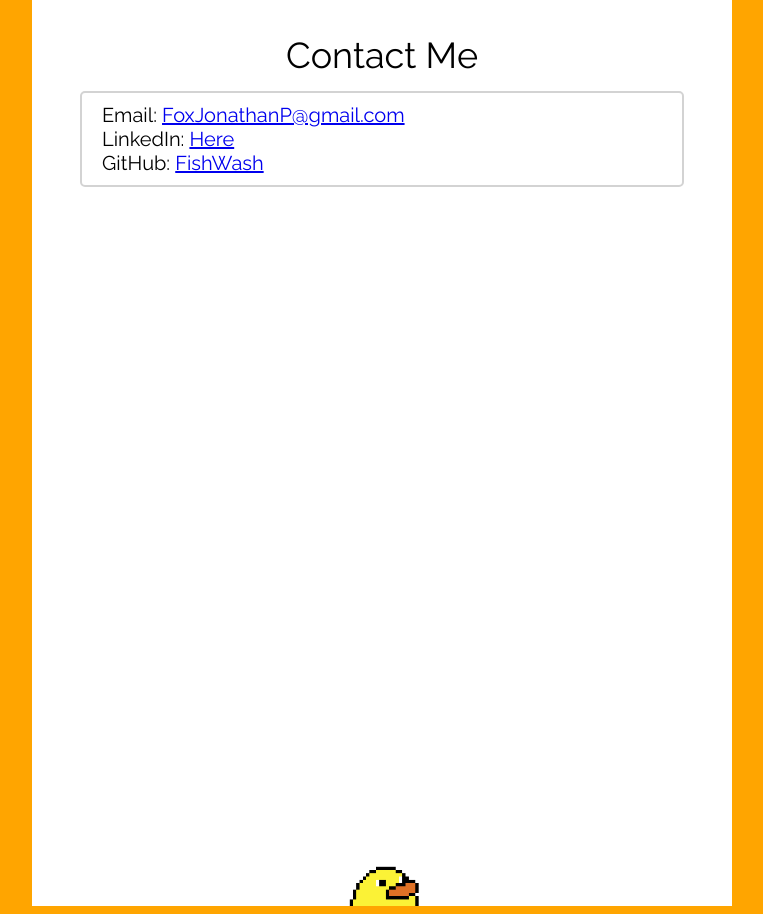
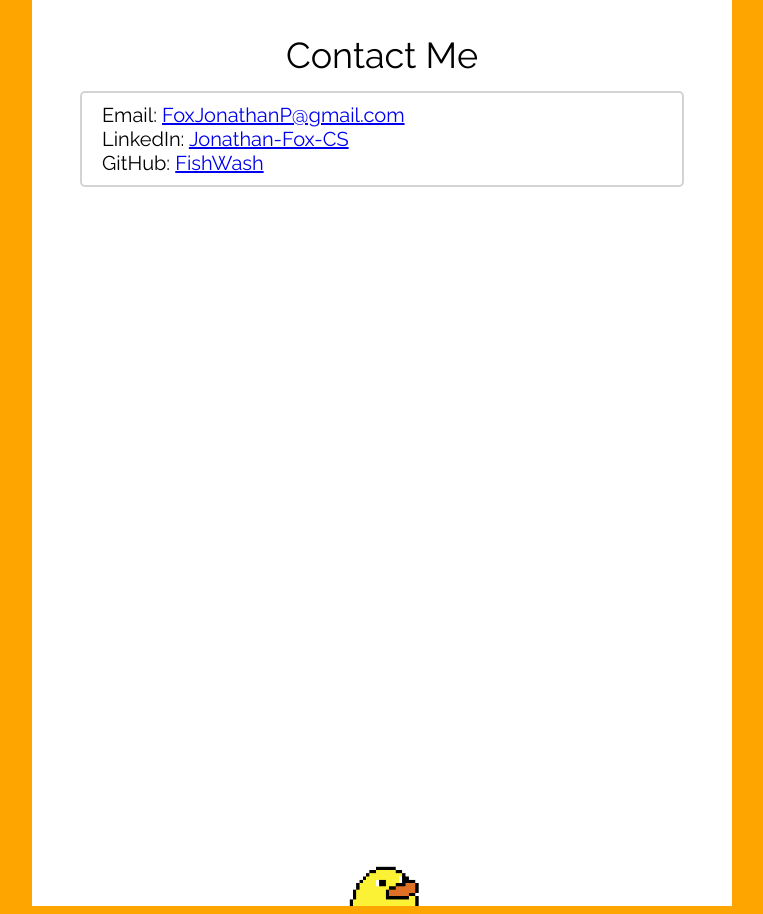
Before and after one commit to FishWash/MyWebsite, a plain HTML site: page index.html in a window 1280 px wide. Shown: the part 1260-2174 px from the top of the page, without its empty margins (258-1021 px from the left). Drawn offline with nearby package versions, Linux system fonts and the light colour scheme.

Commit message:
changed linkedin link

```diff
--- a/index.html
+++ b/index.html
@@ -147,7 +147,7 @@
 
       <div class=collapse-div>
         <p> Email: <a href="mailto:foxjonathanp@gmail.com"> FoxJonathanP@gmail.com </a> </p>
-        <p> LinkedIn: <a href="https://www.linkedin.com/in/jonathan-fox-cs/"> Here </a> </p>
+        <p> LinkedIn: <a href="https://www.linkedin.com/in/jonathan-fox-cs/"> Jonathan-Fox-CS </a> </p>
         <p> GitHub: <a href="https://github.com/fishwash"> FishWash </a> </p>
       </div>
 
```
